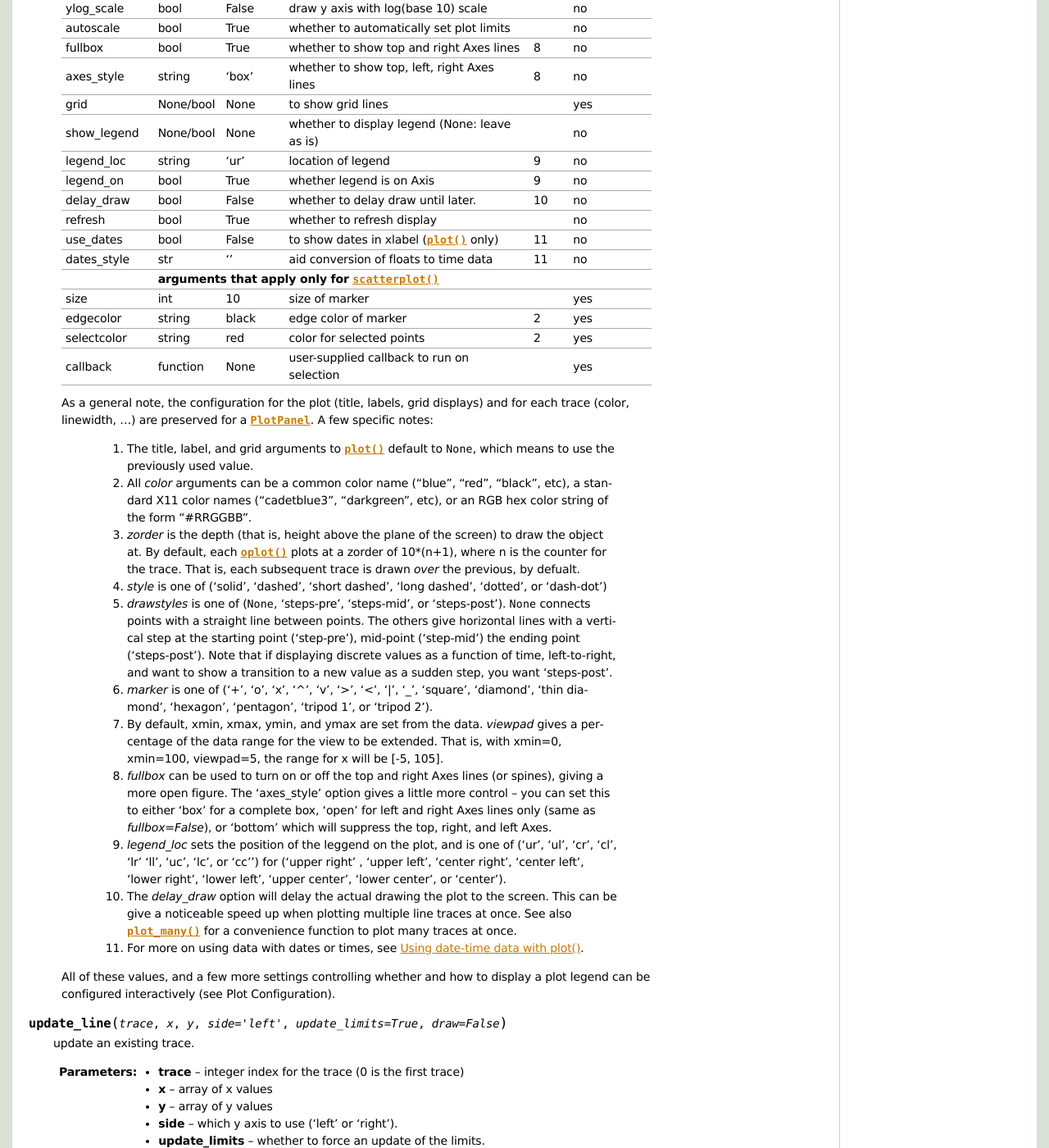
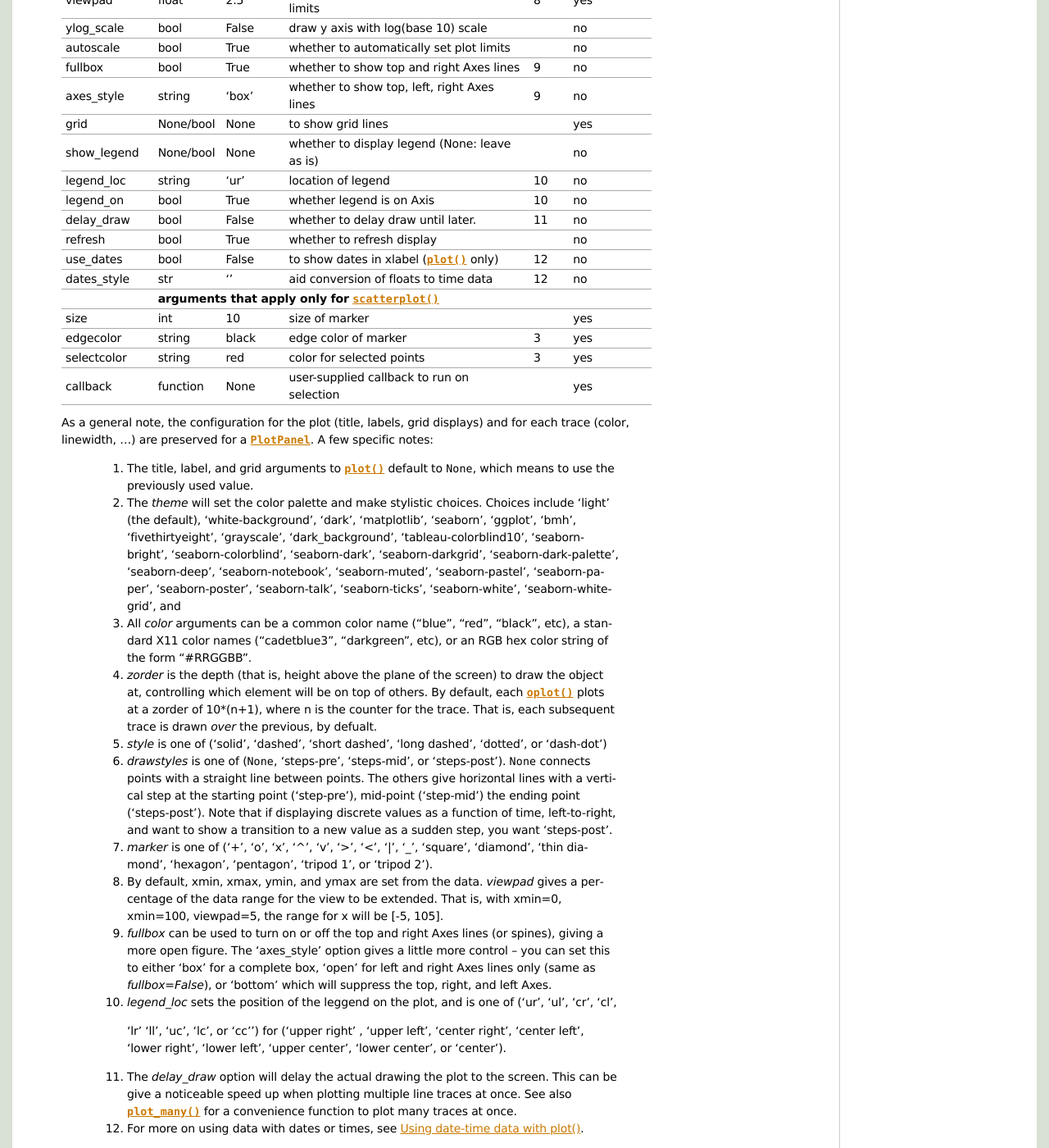
Before and after one commit to newville/wxmplot, a Sphinx documentation site: the page built from doc/plotpanel.rst, in a window 1280 px wide and 1400 px high, scrolled down 2734 px. Shown: the whole window at 82% size. Built offline with Sphinx 7.4.7, drawn with Linux system fonts in a browser that asks for light colours; the version number could not be read and is left out; some of the changed text lies outside the part shown.

Commit message:
doc updates for themes

```diff
--- a/doc/plotpanel.rst
+++ b/doc/plotpanel.rst
@@ -1,4 +1,3 @@
-
 ==========================================================
 :class:`PlotPanel`:  A wx.Panel for Basic 2D Line Plots
 ==========================================================
@@ -107,25 +106,27 @@
   +----------------+------------+---------+------------------------------------------------+-----+-------------+
   | label          | string     | None    | trace label (defaults to 'trace N')            |  1  |  yes        |
   +----------------+------------+---------+------------------------------------------------+-----+-------------+
-  | color          | string     | blue    | color to use for trace                         |  2  |  yes        |
+  | theme          | str        | ''      | theme for colors and text size                 |  2  |  no         |
   +----------------+------------+---------+------------------------------------------------+-----+-------------+
-  | bgcolor        | string     | #FEFEFE | color for background of Axis (plot area)       |  2  |  yes        |
+  | color          | string     | blue    | color to use for trace                         |  3  |  yes        |
   +----------------+------------+---------+------------------------------------------------+-----+-------------+
-  | framecolor     | string     | white   | color for frame outside Axis                   |  2  |  yes        |
+  | bgcolor        | string     | #FEFEFE | color for background of Axis (plot area)       |  3  |  yes        |
   +----------------+------------+---------+------------------------------------------------+-----+-------------+
-  | gridcolor      | string     | #E5E5E5 | color for grid lines                           |  2  |  yes        |
+  | framecolor     | string     | white   | color for frame outside Axis                   |  3  |  yes        |
+  +----------------+------------+---------+------------------------------------------------+-----+-------------+
+  | gridcolor      | string     | #E5E5E5 | color for grid lines                           |  3  |  yes        |
   +----------------+------------+---------+------------------------------------------------+-----+-------------+
   | linewidth      | int        | 2       | linewidth for trace                            |     |  no         |
   +----------------+------------+---------+------------------------------------------------+-----+-------------+
-  | zorder         | int        | 10      | depth order of trace (what trace is on top)    |  3  |  no         |
+  | zorder         | int        | 10      | depth order of trace (what trace is on top)    |  4  |  no         |
   +----------------+------------+---------+------------------------------------------------+-----+-------------+
-  | style          | string     | solid   | line-style for trace (solid, dashed, ...)      |  4  |  no         |
+  | style          | string     | solid   | line-style for trace (solid, dashed, ...)      |  5  |  no         |
   +----------------+------------+---------+------------------------------------------------+-----+-------------+
-  | drawstyle      | string     | line    | style connecting points of trace               |  5  |  no         |
+  | drawstyle      | string     | line    | style connecting points of trace               |  6  |  no         |
   +----------------+------------+---------+------------------------------------------------+-----+-------------+
   | side           | left/right | left    | side for y-axis and label                      |     |  yes        |
   +----------------+------------+---------+------------------------------------------------+-----+-------------+
-  | marker         | string     | None    | symbol to show for each point (+, o, ....)     |  6  |  no         |
+  | marker         | string     | None    | symbol to show for each point (+, o, ....)     |  7  |  no         |
   +----------------+------------+---------+------------------------------------------------+-----+-------------+
   | markersize     | int        | 8       | size of marker shown for each point            |     |  no         |
   +----------------+------------+---------+------------------------------------------------+-----+-------------+
@@ -135,47 +136,47 @@
   +----------------+------------+---------+------------------------------------------------+-----+-------------+
   | dy             | array      | None    | uncertainties for y values; error bars         |     |  no         |
   +----------------+------------+---------+------------------------------------------------+-----+-------------+
-  | xmin           | float      | None    | minimum displayed x value                      |  7  |  yes        |
+  | xmin           | float      | None    | minimum displayed x value                      |  8  |  yes        |
   +----------------+------------+---------+------------------------------------------------+-----+-------------+
-  | xmax           | float      | None    | maximum displayed x value                      |  7  |  yes        |
+  | xmax           | float      | None    | maximum displayed x value                      |  8  |  yes        |
   +----------------+------------+---------+------------------------------------------------+-----+-------------+
-  | ymin           | float      | None    | minimum displayed y value                      |  7  |  yes        |
+  | ymin           | float      | None    | minimum displayed y value                      |  8  |  yes        |
   +----------------+------------+---------+------------------------------------------------+-----+-------------+
-  | ymax           | float      | None    | maximum displayed y value                      |  7  |  yes        |
+  | ymax           | float      | None    | maximum displayed y value                      |  8  |  yes        |
   +----------------+------------+---------+------------------------------------------------+-----+-------------+
-  | viewpad        | float      | 2.5     | percent past data range to pad data limits     |  7  |  yes        |
+  | viewpad        | float      | 2.5     | percent past data range to pad data limits     |  8  |  yes        |
   +----------------+------------+---------+------------------------------------------------+-----+-------------+
   | ylog_scale     | bool       | False   | draw y axis with log(base 10) scale            |     |  no         |
   +----------------+------------+---------+------------------------------------------------+-----+-------------+
   | autoscale      | bool       | True    | whether to automatically set plot limits       |     |  no         |
   +----------------+------------+---------+------------------------------------------------+-----+-------------+
-  | fullbox        | bool       | True    | whether to show top and right Axes lines       |  8  |  no         |
+  | fullbox        | bool       | True    | whether to show top and right Axes lines       |  9  |  no         |
   +----------------+------------+---------+------------------------------------------------+-----+-------------+
-  | axes_style     | string     | 'box'   | whether to show top, left, right Axes lines    |  8  |  no         |
+  | axes_style     | string     | 'box'   | whether to show top, left, right Axes lines    |  9  |  no         |
   +----------------+------------+---------+------------------------------------------------+-----+-------------+
   | grid           | None/bool  | None    | to show grid lines                             |     |  yes        |
   +----------------+------------+---------+------------------------------------------------+-----+-------------+
   | show_legend    | None/bool  | None    | whether to display legend (None: leave as is)  |     |  no         |
   +----------------+------------+---------+------------------------------------------------+-----+-------------+
-  | legend_loc     | string     | 'ur'    | location of legend                             |  9  |  no         |
+  | legend_loc     | string     | 'ur'    | location of legend                             | 10  |  no         |
   +----------------+------------+---------+------------------------------------------------+-----+-------------+
-  | legend_on      | bool       | True    | whether legend is on Axis                      |  9  |  no         |
+  | legend_on      | bool       | True    | whether legend is on Axis                      | 10  |  no         |
   +----------------+------------+---------+------------------------------------------------+-----+-------------+
-  | delay_draw     | bool       | False   | whether to delay draw until later.             | 10  |  no         |
+  | delay_draw     | bool       | False   | whether to delay draw until later.             | 11  |  no         |
   +----------------+------------+---------+------------------------------------------------+-----+-------------+
   | refresh        | bool       | True    | whether to refresh display                     |     |  no         |
   +----------------+------------+---------+------------------------------------------------+-----+-------------+
-  | use_dates      | bool       | False   | to show dates in xlabel (:meth:`plot` only)    | 11  |  no         |
+  | use_dates      | bool       | False   | to show dates in xlabel (:meth:`plot` only)    | 12  |  no         |
   +----------------+------------+---------+------------------------------------------------+-----+-------------+
-  | dates_style    | str        | ''      | aid conversion of floats to time data          | 11  |  no         |
+  | dates_style    | str        | ''      | aid conversion of floats to time data          | 12  |  no         |
   +----------------+------------+---------+------------------------------------------------+-----+-------------+
   |                | **arguments that apply only for** :meth:`scatterplot`                       |             |
   +----------------+------------+---------+------------------------------------------------+-----+-------------+
   | size           | int        | 10      | size of marker                                 |     |  yes        |
   +----------------+------------+---------+------------------------------------------------+-----+-------------+
-  | edgecolor      | string     | black   | edge color of marker                           |  2  |  yes        |
+  | edgecolor      | string     | black   | edge color of marker                           |  3  |  yes        |
   +----------------+------------+---------+------------------------------------------------+-----+-------------+
-  | selectcolor    | string     | red     | color for selected points                      |  2  |  yes        |
+  | selectcolor    | string     | red     | color for selected points                      |  3  |  yes        |
   +----------------+------------+---------+------------------------------------------------+-----+-------------+
   | callback       | function   | None    | user-supplied callback to run on selection     |     |  yes        |
   +----------------+------------+---------+------------------------------------------------+-----+-------------+
@@ -187,43 +188,55 @@
    1. The title, label, and grid arguments to :meth:`plot` default to ``None``,
       which means to use the previously used value.
 
-   2. All *color* arguments can be a common color name ("blue", "red", "black", etc), a standard X11 color
+   2. The *theme* will set the color palette and make stylistic choices.
+      Choices include 'light' (the default), 'white-background', 'dark',
+      'matplotlib', 'seaborn', 'ggplot', 'bmh', 'fivethirtyeight', 'grayscale',
+      'dark_background', 'tableau-colorblind10', 'seaborn-bright',
+      'seaborn-colorblind', 'seaborn-dark', 'seaborn-darkgrid',
+      'seaborn-dark-palette', 'seaborn-deep', 'seaborn-notebook',
+      'seaborn-muted', 'seaborn-pastel', 'seaborn-paper', 'seaborn-poster',
+      'seaborn-talk', 'seaborn-ticks', 'seaborn-white', 'seaborn-whitegrid', and
+
+
+   3. All *color* arguments can be a common color name ("blue", "red", "black", etc), a standard X11 color
       names ("cadetblue3", "darkgreen", etc), or an RGB hex color string of the form "#RRGGBB".
 
-   3. *zorder* is the depth (that is, height above the plane of the screen) to draw the object at.  By
-      default, each :meth:`oplot` plots at a zorder of 10*(n+1), where n is the counter for the trace.
-      That is, each subsequent trace is drawn *over* the previous, by defualt.
+   4. *zorder* is the depth (that is, height above the plane of the screen) to
+      draw the object at, controlling which element will be on top of others.
+      By default, each :meth:`oplot` plots at a zorder of 10*(n+1), where n is
+      the counter for the trace.  That is, each subsequent trace is drawn *over*
+      the previous, by defualt.
 
-   4. *style* is one of ('solid', 'dashed', 'short dashed', 'long dashed', 'dotted', or 'dash-dot')
+   5. *style* is one of ('solid', 'dashed', 'short dashed', 'long dashed', 'dotted', or 'dash-dot')
 
-   5. *drawstyles* is one of (``None``, 'steps-pre', 'steps-mid', or 'steps-post').  ``None`` connects
+   6. *drawstyles* is one of (``None``, 'steps-pre', 'steps-mid', or 'steps-post').  ``None`` connects
       points with a straight line between points.  The others give horizontal lines with a vertical step
       at the starting point ('step-pre'), mid-point ('step-mid') the ending point ('steps-post').  Note
       that if displaying discrete values as a function of time, left-to-right, and want to show a
       transition to a new value as a sudden step, you want 'steps-post'.
 
-   6. *marker* is one of ('+', 'o', 'x', '^', 'v', '>', '<', '|', '_', 'square', 'diamond', 'thin
+   7. *marker* is one of ('+', 'o', 'x', '^', 'v', '>', '<', '|', '_', 'square', 'diamond', 'thin
       diamond', 'hexagon', 'pentagon', 'tripod 1', or 'tripod 2').
 
-   7. By default, xmin, xmax, ymin, and ymax are set from the data. *viewpad* gives a
+   8. By default, xmin, xmax, ymin, and ymax are set from the data. *viewpad* gives a
       percentage of the data range for the view to be extended.  That is, with xmin=0,
       xmin=100, viewpad=5, the range for x will be [-5, 105].
 
-   8. *fullbox* can be used to turn on or off the top and right Axes lines (or spines), giving a more open
+   9. *fullbox* can be used to turn on or off the top and right Axes lines (or spines), giving a more open
       figure.  The 'axes_style' option gives a little more control -- you can set this to either 'box' for
       a complete box, 'open' for left and right Axes lines only (same as *fullbox=False*), or 'bottom'
       which will suppress the top, right, and left Axes.
 
-   9. *legend_loc* sets the position of the leggend on the plot, and is one of ('ur', 'ul', 'cr', 'cl',
+   10. *legend_loc* sets the position of the leggend on the plot, and is one of ('ur', 'ul', 'cr', 'cl',
       'lr' 'll', 'uc', 'lc', or 'cc'') for ('upper right' , 'upper left', 'center right', 'center left',
       'lower right', 'lower left', 'upper center', 'lower center', or 'center').
 
-   10. The *delay_draw* option will delay the actual drawing the plot to
+   11. The *delay_draw* option will delay the actual drawing the plot to
        the screen. This can be give a noticeable speed up when plotting
        multiple line traces at once.  See also :meth:`plot_many` for a
        convenience function to plot many traces at once.
 
-   11. For more on using data with dates or times, see :ref:`sect_datetime`.
+   12. For more on using data with dates or times, see :ref:`sect_datetime`.
 
 
   All of these values, and a few more settings controlling whether and how to display a plot legend can be
```
